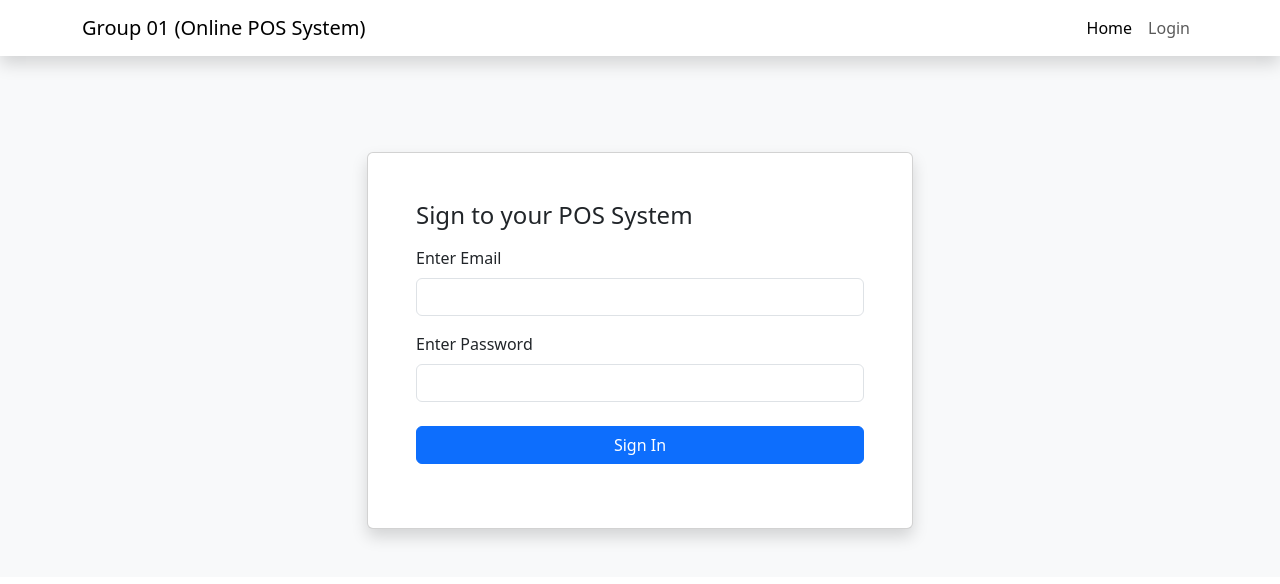
After one commit to phaneth99/pos_system, a PHP site: page /login.php in a window 1280 px wide. The commit adds this page. Shown: the top 584 px of the page. Run offline with PHP 8.4, Linux system fonts and the light colour scheme; some libraries are stand-ins or nearby versions.

Commit message:
Login & logout

```diff
--- a/admin/includes/header.php
+++ b/admin/includes/header.php
@@ -1,6 +1,7 @@
 
 <?php
 require '../config/function.php';
+require 'authentication.php';
 // call only in the header others that use header.php also can use this function
 ?>
 <!DOCTYPE html>
--- a/admin/index.php
+++ b/admin/index.php
@@ -1,4 +1,5 @@
 <?php include('includes/header.php'); ?>
+
 
 <!-- main content -->
 
--- a/config/function.php
+++ b/config/function.php
@@ -1,10 +1,8 @@
 <?php
-
-use LDAP\Result;
-
 session_start();
 
 require 'dbcon.php';
+
 
 // Input Field Validation
 function validate($inputData)
@@ -186,3 +184,13 @@ function checkParamId($type){
         return'<h5>No Id Given</h5>';
     }
 }
+
+
+// <!-- Logged Out Function -->
+
+function loggoutSession(){
+    unset($_SESSION['loggedIn']);
+    unset($_SESSION['loggedInUser']);
+}
+
+?>
--- a/includes/footer.php
+++ b/includes/footer.php
@@ -1,5 +1,9 @@
-<link href="https://cdn.jsdelivr.net/npm/simple-datatables@7.1.2/dist/style.min.css" rel="stylesheet" />
-<script src="https://code.jquery.com/jquery-3.7.1.min.js" integrity="sha256-/JqT3SQfawRcv/BIHPThkBvs0OEvtFFmqPF/lYI/Cxo=" crossorigin="anonymous"></script>
+
+
+
+<!-- <link href="https://cdn.jsdelivr.net/npm/simple-datatables@7.1.2/dist/style.min.css" rel="stylesheet" /> -->
+<script src="https://cdn.jsdelivr.net/npm/bootstrap@5.2.3/dist/js/bootstrap.bundle.min.js" crossorigin="anonymous"></script>
+<script src="https://cdnjs.cloudflare.com/ajax/libs/Chart.js/2.8.0/Chart.min.js" crossorigin="anonymous"></script>
 </body>
 
 </html>
--- a/includes/header.php
+++ b/includes/header.php
@@ -1,10 +1,11 @@
+<?php require'config/function.php'; ?>
 <!DOCTYPE html>
 <html lang="en">
 
 <head>
     <meta charset="UTF-8">
     <meta name="viewport" content="width=device-width, initial-scale=1.0">
-    <title>POS System</title>
+    <title>Online POS System</title>
     <link href="https://cdn.jsdelivr.net/npm/bootstrap@5.3.3/dist/css/bootstrap.min.css" rel="stylesheet" integrity="sha384-QWTKZyjpPEjISv5WaRU9OFeRpok6YctnYmDr5pNlyT2bRjXh0JMhjY6hW+ALEwIH" crossorigin="anonymous">
 </head>
 
--- a/includes/navbar.php
+++ b/includes/navbar.php
@@ -1,21 +1,30 @@
 <nav class="navbar navbar-expand-lg bg-while shadow">
   <div class="container">
 
-  <a class="navbar-brand" href="login.php">
-    Group 01 (Online POS System)
-  </a>
+    <a class="navbar-brand" href="login.php">
+      Group 01 (Online POS System)
+    </a>
     <button class="navbar-toggler" type="button" data-bs-toggle="collapse" data-bs-target="#navbarSupportedContent" aria-controls="navbarSupportedContent" aria-expanded="false" aria-label="Toggle navigation">
       <span class="navbar-toggler-icon"></span>
     </button>
     <div class="collapse navbar-collapse" id="navbarSupportedContent">
-      <ul class="navbar-nav me-auto mb-2 mb-lg-0">
+      <ul class="navbar-nav ms-auto mb-2 mb-lg-0">
         <li class="nav-item">
-          <a class="nav-link active" aria-current="page" href="index.php">Home</a>
+          <a class="nav-link active" id="home-link" href="index.php">Home</a>
         </li>
-        <li class="nav-item">
-          <a class="nav-link" href="login.php">Login</a>
-        </li>
+        <?php if (isset($_SESSION['loggedIn'])): ?>
+          <li class="nav-item">
+            <a class="nav-link" href="admin/index.php"><?= $_SESSION['loggedInUser']['name']; ?></a>
+          </li>
+          <li class="nav-item">
+            <a class="btn btn-danger" href="logout.php">Logout</a>
+          </li>
 
+        <?php else : ?>
+          <li class="nav-item">
+            <a class="nav-link" href="login.php">Login</a>
+          </li>
+        <?php endif; ?>
       </ul>
     </div>
   </div>
--- /dev/null
+++ b/login.php
@@ -0,0 +1,50 @@
+<?php
+include('includes/header.php');
+
+if (isset($_SESSION['loggedIn'])) {
+?>
+    <script>
+        window.location.href = 'index.php';
+    </script>
+<?php
+}
+// Using Script to Redercet to index.php back
+?>
+
+
+
+<div class="py-5 bg-light">
+    <div class="container mt-5">
+        <div class="row justify-content-center">
+            <div class="col-md-6">
+                <div class="card shadow arouded-4">
+
+                    <?php alertMessage(); ?>
+
+                    <div class="p-5">
+                        <h4 class="text-dark mb-3">Sign to your POS System</h4>
+
+                        <form action="login-code.php" method="POST">
+                            <div class="mb-3">
+                                <label for="email" class="form-label">Enter Email</label>
+                                <input type="email" name="email" id="email" class="form-control" require>
+                            </div>
+
+                            <div class="mb-3">
+                                <label for="password" class="form-label">Enter Password</label>
+                                <input type="password" name="password" id="password" class="form-control" require>
+                            </div>
+
+                            <div class="mb-3">
+                                <button type="submit" name="loginBtn" class="btn btn-primary w-100 mt-2">
+                                    Sign In
+                                </button>
+                            </div>
+                        </form>
+                    </div>
+
+                </div>
+            </div>
+
+        </div>
+        <?php include('includes/footer.php') ?>
```
Also changed, not shown: admin/authentication.php (added, +26 -0 lines), login-code.php (added, +52 -0 lines), logout.php (added, +9 -0 lines).
